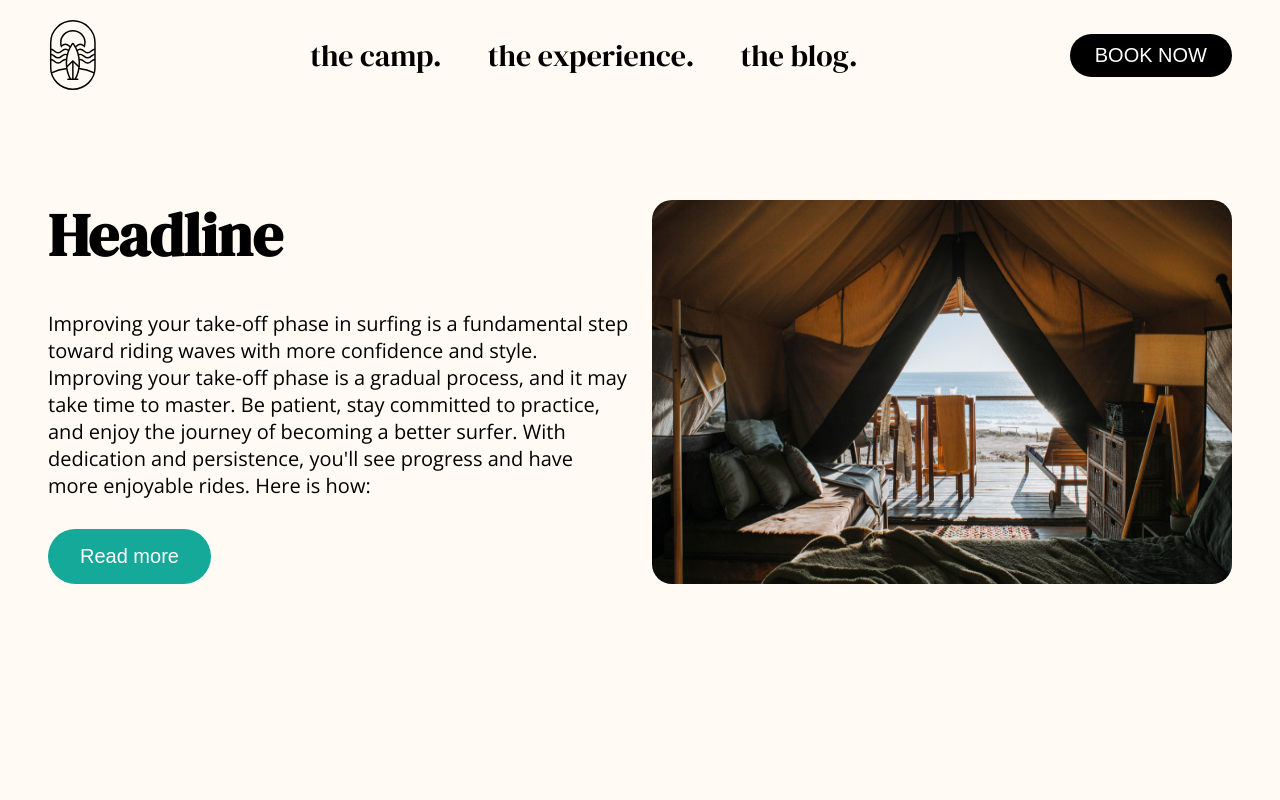
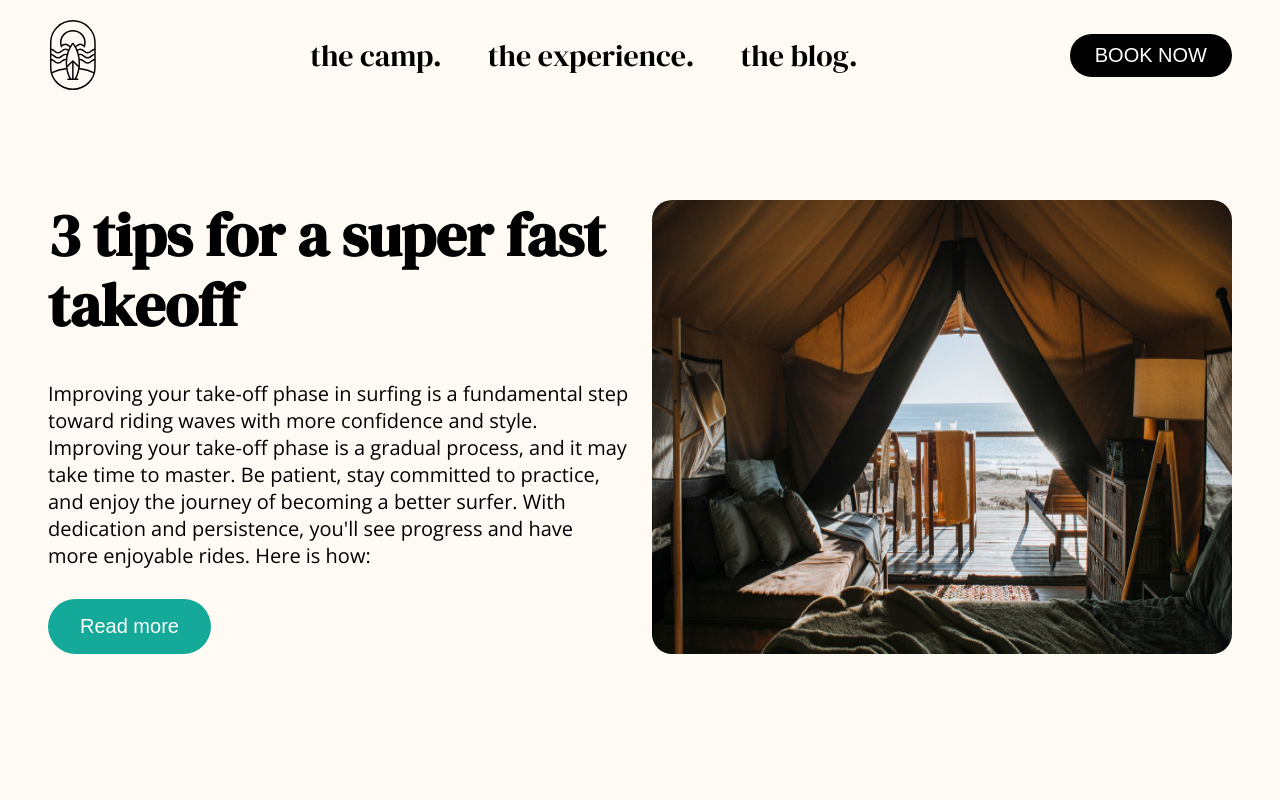
Before and after one commit to gervais-amoah/surfcamp_frontend, a Next.js app: page /blog in a window 1280 px wide. Shown: the top 800 px of the page. Built offline with nearby package versions, Linux system fonts and the light colour scheme.

Commit message:
Update the HighlightArcticle's headline

```diff
--- a/app/blog/page.jsx
+++ b/app/blog/page.jsx
@@ -3,7 +3,7 @@ import HighlightArcticle from '@/app/_components/Blog/HighlightArcticle';
 
 export default function BlogPage() {
   const highlightArticliData = {
-    headline: 'Headline',
+    headline: '3 tips for a super fast takeoff',
     excerpt: (
       <>
         Improving your take-off phase in surfing is a fundamental step toward
```
